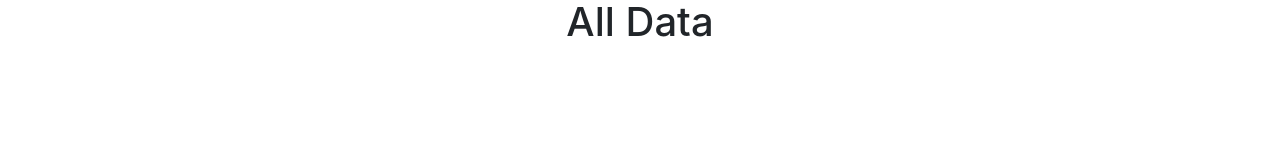
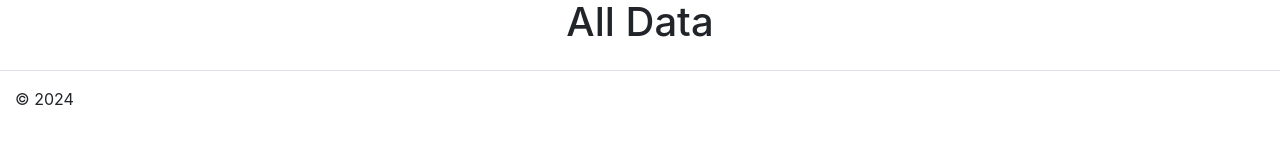
Before and after one commit to elizabeth011685/bank-application, a React (Create React App) app: page /src/pages/all-data in a window 1280 px wide. Shown: the part 334-478 px from the top of the page. Built offline with nearby package versions, Linux system fonts and the light colour scheme.

Commit message:
Se agrega footer

```diff
--- a/src/App.js
+++ b/src/App.js
@@ -8,6 +8,7 @@ import Withdraw from "./pages/withdraw";
 import AllData from "./pages/all-data";
 import {UserContext} from "./contexts/UserContext";
 import {useState} from "react";
+import Footer from "./components/footer";
 
 function App() {
     const [user, setUser] = useState({
@@ -31,6 +32,7 @@ function App() {
                             <Route path="/src/pages/all-data" element={<AllData/>} exact/>
                         </Routes>
                     </UserContext.Provider>
+                    <Footer />
                 </div>
             </BrowserRouter>
         </>
--- /dev/null
+++ b/src/components/footer.js
@@ -0,0 +1,17 @@
+import NavBar from "./navbar";
+
+function Footer() {
+
+   return (
+
+        <footer class="d-flex flex-wrap justify-content-between align-items-center py-3 my-4 border-top">
+            <div class="col-md-4 d-flex align-items-center">
+
+                <span class="mb-3 mb-md-0 text-body-secondary">© 2024</span>
+            </div>
+        </footer>
+   );
+
+}
+
+export default Footer;
```
